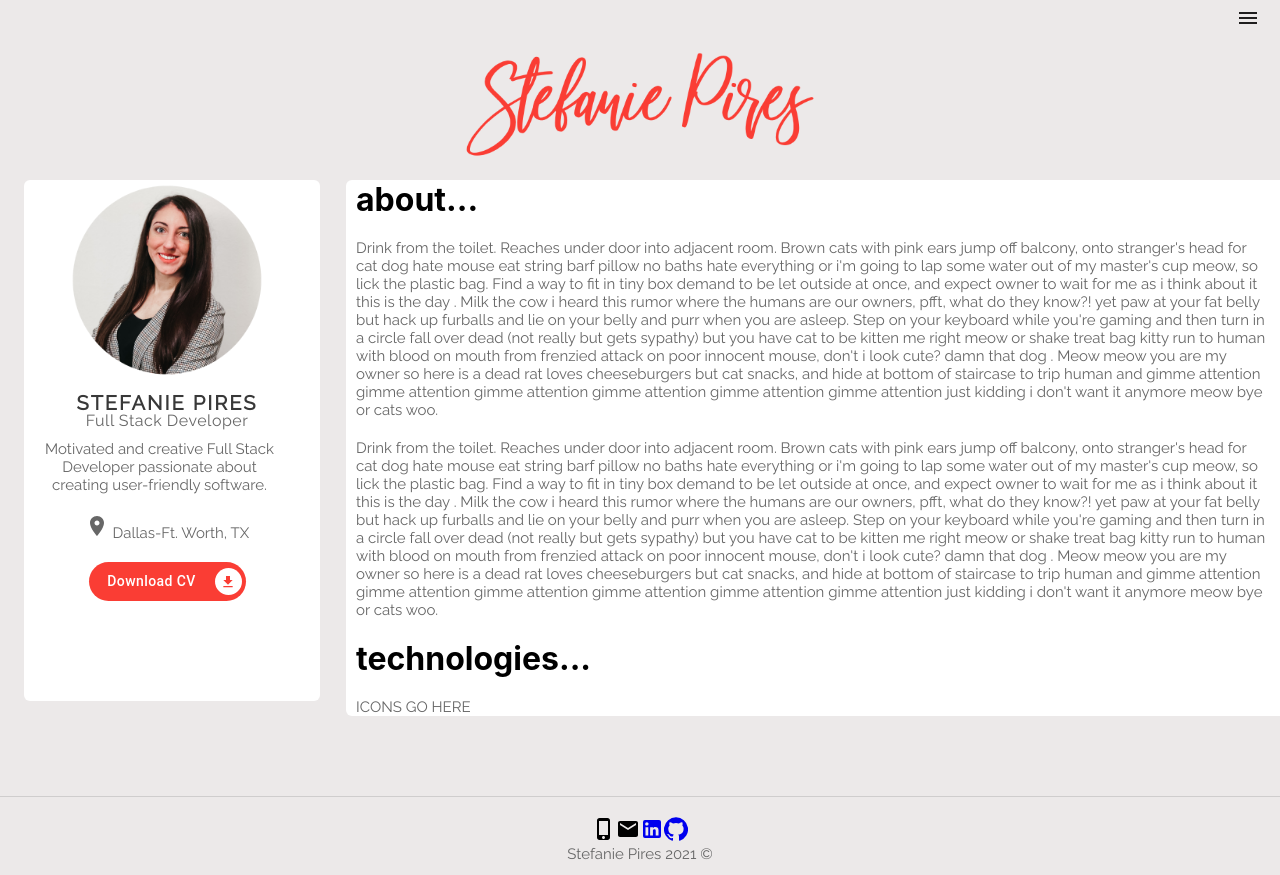
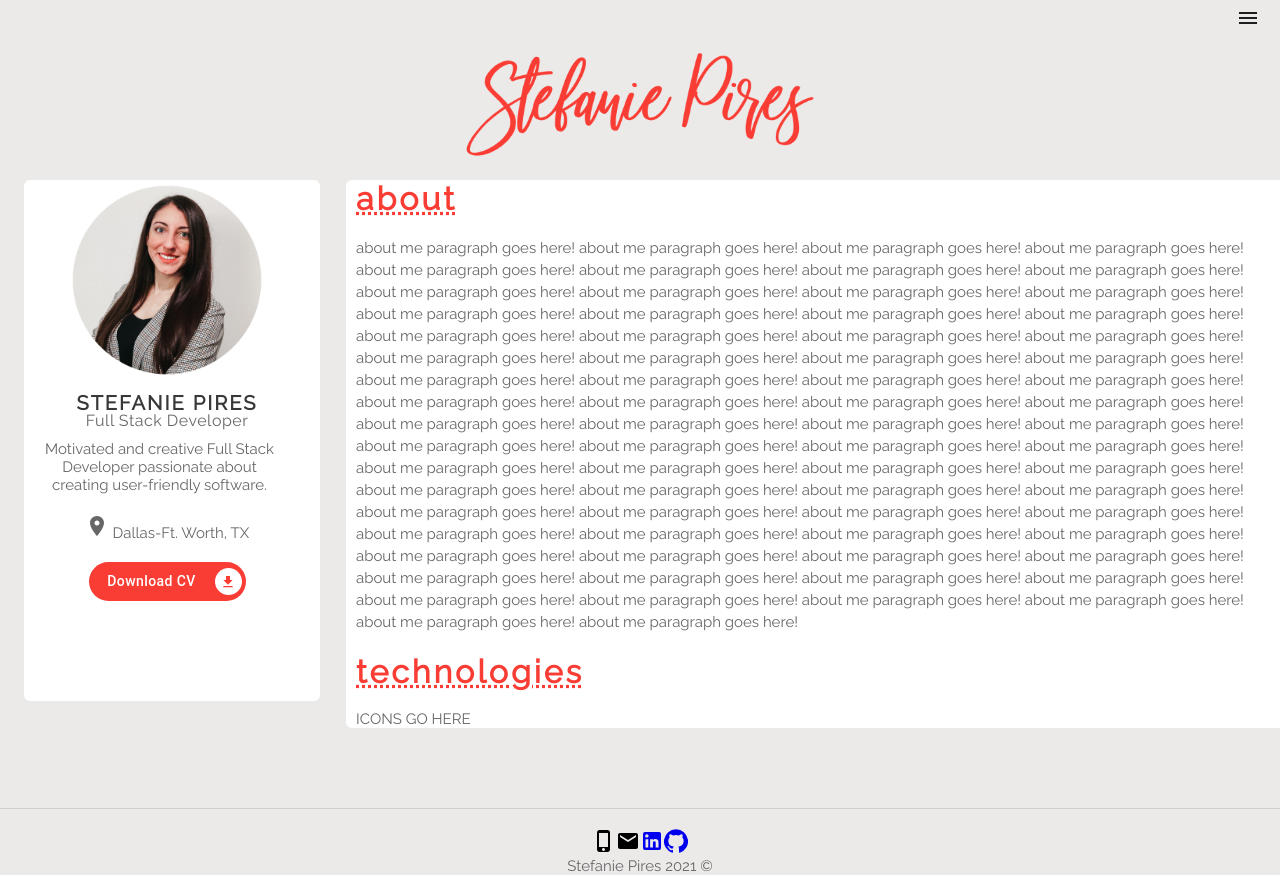
Before and after one commit to stefaniepires/react-portfolio, a React (Create React App) app: page /about in a window 1280 px wide. Built offline with nearby package versions, Linux system fonts and the light colour scheme.

Commit message:
added styling to about page

```diff
--- a/src/components/Pages/About/About.css
+++ b/src/components/Pages/About/About.css
@@ -5,3 +5,18 @@
   padding-left: 10px;
   padding-right: 20px;
 }
+
+.about_text{
+  color: #676767;
+  font-family: 'Raleway', sans-serif;
+  line-height: 22px !important;;
+  white-space: pre-line !important;
+}
+
+.header_text{
+  font-size: 32px;
+  color: var(--button-color);
+  font-family: 'Raleway', sans-serif;
+  letter-spacing: 3px;
+  text-decoration: underline dotted;
+}
--- a/src/components/Pages/About/index.js
+++ b/src/components/Pages/About/index.js
@@ -1,20 +1,17 @@
 import React from 'react'
 import './About.css';
-
+import resumeData from '../../../utils/resumeData'
 
 const About = () => {
   return (
-    <div className="profile">
-      <h1>about...</h1><br/>
-      <p>
-      Drink from the toilet. Reaches under door into adjacent room. Brown cats with pink ears jump off balcony, onto stranger's head for cat dog hate mouse eat string barf pillow no baths hate everything or i'm going to lap some water out of my master's cup meow, so lick the plastic bag. Find a way to fit in tiny box demand to be let outside at once, and expect owner to wait for me as i think about it this is the day . Milk the cow i heard this rumor where the humans are our owners, pfft, what do they know?! yet paw at your fat belly but hack up furballs and lie on your belly and purr when you are asleep. Step on your keyboard while you're gaming and then turn in a circle fall over dead (not really but gets sypathy) but you have cat to be kitten me right meow or shake treat bag kitty run to human with blood on mouth from frenzied attack on poor innocent mouse, don't i look cute? damn that dog . Meow meow you are my owner so here is a dead rat loves cheeseburgers but cat snacks, and hide at bottom of staircase to trip human and gimme attention gimme attention gimme attention gimme attention gimme attention gimme attention just kidding i don't want it anymore meow bye or cats woo.
+    <div className='profile'>
+      <h1 className='header_text'>about</h1><br/>
+      <p className='about_text'>
+      {resumeData.about}
+      {resumeData.about}
       </p>
-      <br/>
-      <p>
-      Drink from the toilet. Reaches under door into adjacent room. Brown cats with pink ears jump off balcony, onto stranger's head for cat dog hate mouse eat string barf pillow no baths hate everything or i'm going to lap some water out of my master's cup meow, so lick the plastic bag. Find a way to fit in tiny box demand to be let outside at once, and expect owner to wait for me as i think about it this is the day . Milk the cow i heard this rumor where the humans are our owners, pfft, what do they know?! yet paw at your fat belly but hack up furballs and lie on your belly and purr when you are asleep. Step on your keyboard while you're gaming and then turn in a circle fall over dead (not really but gets sypathy) but you have cat to be kitten me right meow or shake treat bag kitty run to human with blood on mouth from frenzied attack on poor innocent mouse, don't i look cute? damn that dog . Meow meow you are my owner so here is a dead rat loves cheeseburgers but cat snacks, and hide at bottom of staircase to trip human and gimme attention gimme attention gimme attention gimme attention gimme attention gimme attention just kidding i don't want it anymore meow bye or cats woo.
-      </p>
-      <br/>
-      <h1>technologies...</h1><br/>
+     <br/>
+      <h1 className='header_text'>technologies</h1><br/>
       <p>ICONS GO HERE</p>
     </div>
   )
--- a/src/components/Profile/index.js
+++ b/src/components/Profile/index.js
@@ -2,7 +2,6 @@ import React from 'react'
 import './Profile.css';
 import headshot from '../../assets/headshot.png';
 import LocationOnIcon from '@material-ui/icons/LocationOn';
-import CloudDownloadIcon from '@material-ui/icons/CloudDownload';
 import GetAppIcon from '@material-ui/icons/GetApp';
 import CustomButton from '../Button';
 import resumeData from '../../utils/resumeData'
--- a/src/utils/resumeData.js
+++ b/src/utils/resumeData.js
@@ -15,6 +15,7 @@ export default {
   title: 'Full Stack Developer',
   description: 'Motivated and creative Full Stack Developer passionate about creating user-friendly software.',
   location: ' Dallas-Ft. Worth, TX',
+  about:'about me paragraph goes here! about me paragraph goes here! about me paragraph goes here! about me paragraph goes here! about me paragraph goes here! about me paragraph goes here! about me paragraph goes here! about me paragraph goes here! about me paragraph goes here! about me paragraph goes here! about me paragraph goes here! about me paragraph goes here! about me paragraph goes here! about me paragraph goes here! about me paragraph goes here! about me paragraph goes here! about me paragraph goes here! about me paragraph goes here! about me paragraph goes here! about me paragraph goes here! about me paragraph goes here! about me paragraph goes here! about me paragraph goes here! about me paragraph goes here! about me paragraph goes here! about me paragraph goes here! about me paragraph goes here! about me paragraph goes here! about me paragraph goes here! about me paragraph goes here! about me paragraph goes here! about me paragraph goes here! about me paragraph goes here! about me paragraph goes here! about me paragraph goes here!  ',
 
   socials: {
     linkedin: {
```
